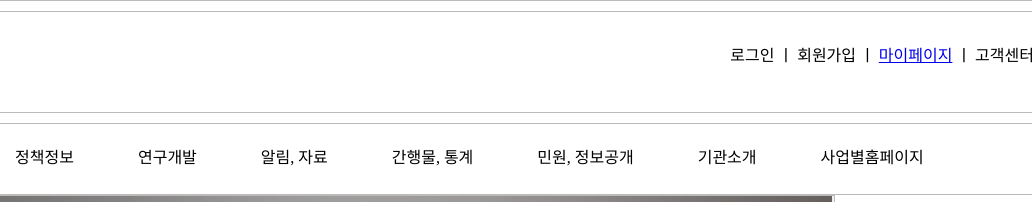
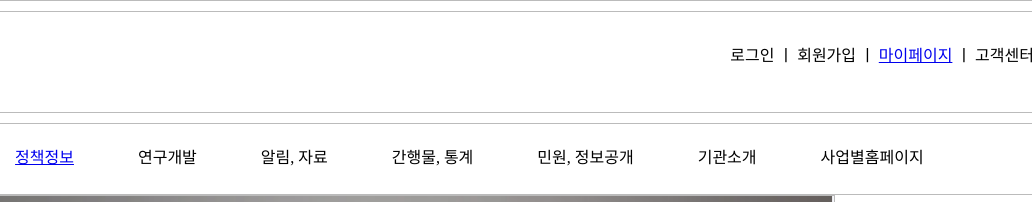
Before and after one commit to rohyeongeon/rohyeongeon.github.io, a plain HTML site: page index.html in a window 1280 px wide. Shown: the top 202 px of the page, 248-1280 px from the left. Drawn offline with Linux system fonts and the light colour scheme.

Commit message:
Add files via upload

```diff
--- a/index.html
+++ b/index.html
@@ -141,7 +141,7 @@
 	<ul>
 		<li>감염병</li>
 		<li>건강정책</li>
-		<li>정책정보</li>
+		<li><a href="semantic02.html">정책정보</a></li>
 		<li>연구개발</li>
 		<li>알림, 자료</li>
 		<li>간행물, 통계</li>
```
